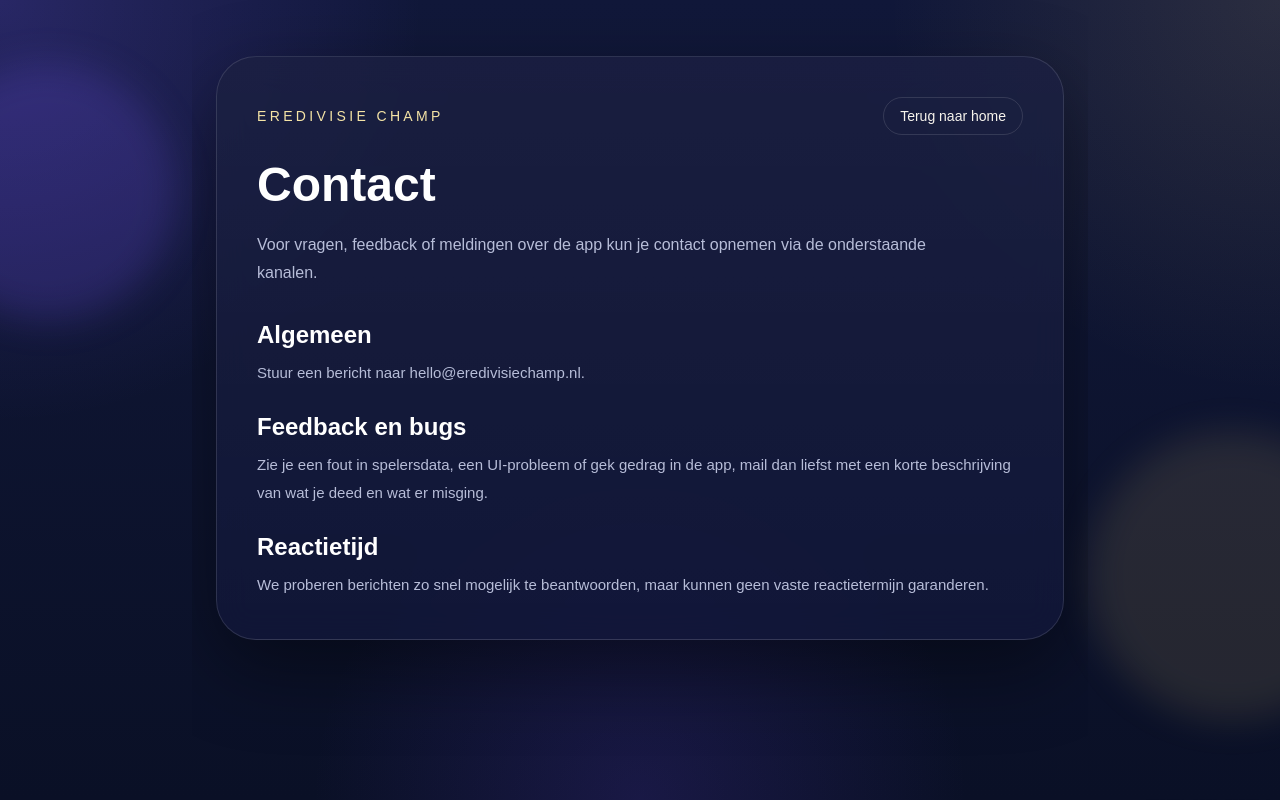
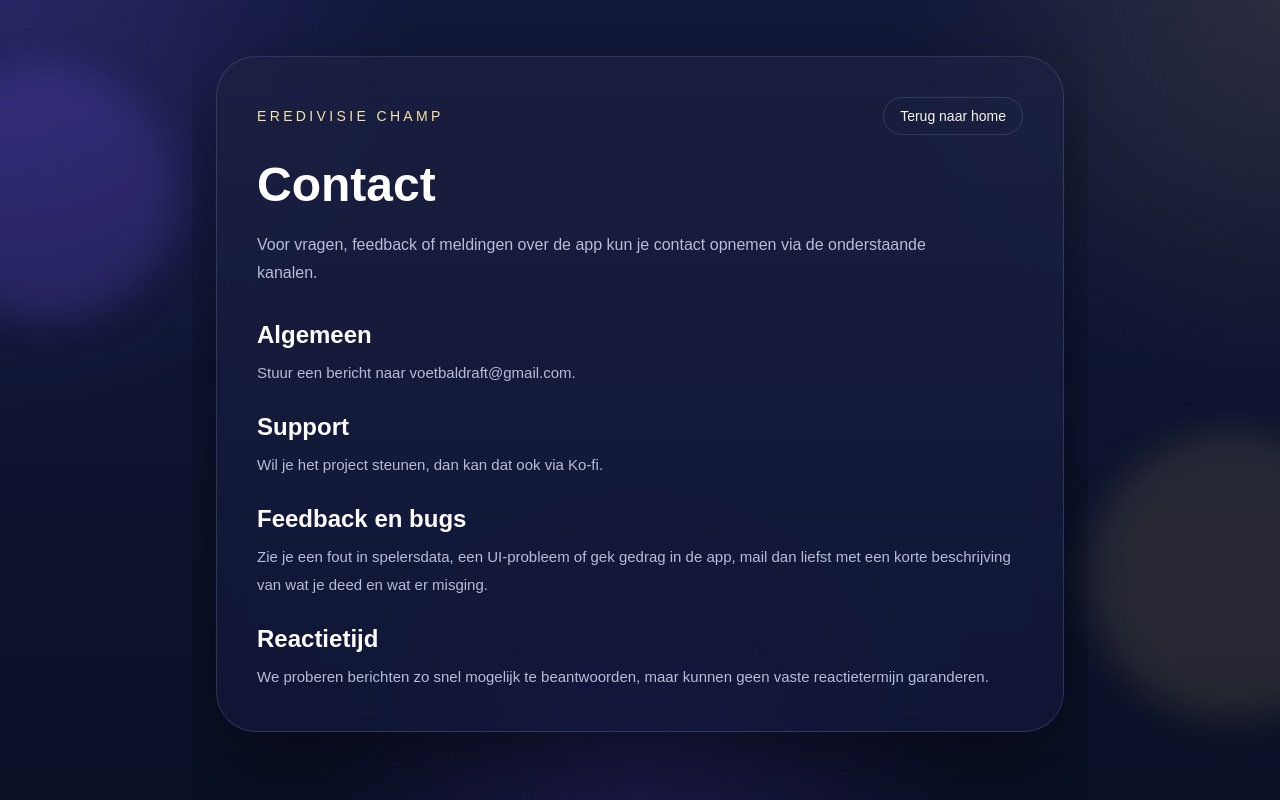
Before and after one commit to RamonBruijn/Eredivisie-Champ, a Next.js app: page /contact in a window 1280 px wide. Built offline with nearby package versions, Linux system fonts and the light colour scheme; no server answers.

Commit message:
Update page.tsx

```diff
--- a/src/app/contact/page.tsx
+++ b/src/app/contact/page.tsx
@@ -16,8 +16,24 @@ export default function ContactPage() {
         <h2 className="text-2xl font-semibold text-white">Algemeen</h2>
         <p className="mt-2 text-[var(--muted)]">
           Stuur een bericht naar{" "}
-          <a className="text-[var(--gold-soft)] hover:text-white" href="mailto:hello@eredivisiechamp.nl">
-            hello@eredivisiechamp.nl
+          <a className="text-[var(--gold-soft)] hover:text-white" href="mailto:voetbaldraft@gmail.com">
+            voetbaldraft@gmail.com
+          </a>
+          .
+        </p>
+      </section>
+
+      <section>
+        <h2 className="text-2xl font-semibold text-white">Support</h2>
+        <p className="mt-2 text-[var(--muted)]">
+          Wil je het project steunen, dan kan dat ook via{" "}
+          <a
+            className="text-[var(--gold-soft)] hover:text-white"
+            href="https://ko-fi.com/joopkarnemelk"
+            target="_blank"
+            rel="noreferrer"
+          >
+            Ko-fi
           </a>
           .
         </p>
```
